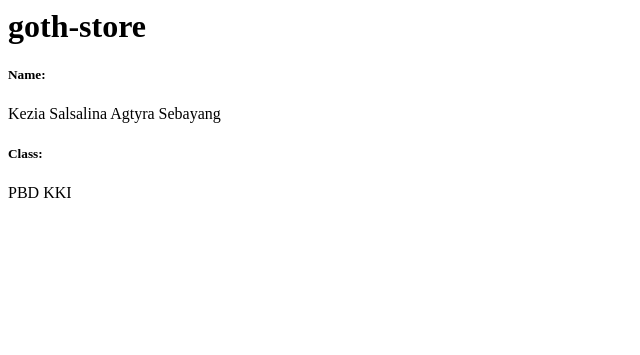
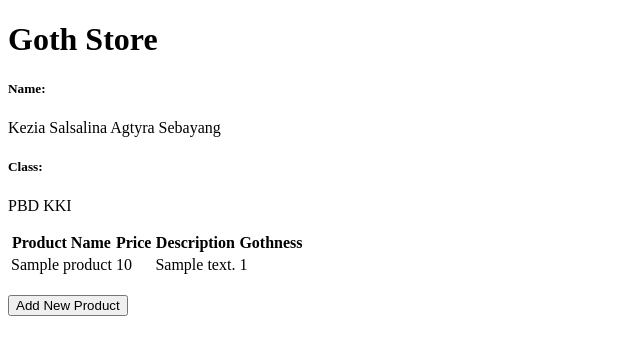
Before and after one commit to agtyra/goth-store, a Django app: page / in a window 1280 px wide. Shown: the top 355 px of the page, without its empty margins (0-640 px from the left). Run offline with Django 5.2, Linux system fonts and the light colour scheme; tables that the repository leaves empty hold one stand-in row (values such as "Sample post").

Commit message:
added assignment 3

```diff
--- a/goth_store/settings.py
+++ b/goth_store/settings.py
@@ -55,7 +55,7 @@ ROOT_URLCONF = 'goth_store.urls'
 TEMPLATES = [
     {
         'BACKEND': 'django.template.backends.django.DjangoTemplates',
-        'DIRS': [],
+        'DIRS': [BASE_DIR / 'templates'],
         'APP_DIRS': True,
         'OPTIONS': {
             'context_processors': [
@@ -122,3 +122,5 @@ STATIC_URL = 'static/'
 # https://docs.djangoproject.com/en/5.1/ref/settings/#default-auto-field
 
 DEFAULT_AUTO_FIELD = 'django.db.models.BigAutoField'
+
+CSRF_TRUSTED_ORIGINS = ["http://localhost","http://127.0.0.1","http://kezia-salsalina-gothstore.pbp.cs.ui.ac.id", "https://kezia-salsalina-gothstore.pbp.cs.ui.ac.id"]
--- a/main/models.py
+++ b/main/models.py
@@ -1,6 +1,8 @@
 from django.db import models
+import uuid
 
 class Product(models.Model):
+    id = models.UUIDField(primary_key=True, default=uuid.uuid4, editable=False)
     name = models.CharField(max_length=100)
     price = models.IntegerField()
     description = models.TextField()
--- a/main/templates/main.html
+++ b/main/templates/main.html
@@ -1,5 +1,41 @@
-<h1>{{ app_name }} </h1>
-<h5>Name: </h5>
+{% extends 'base.html' %}
+{% block content %}
+<h1>Goth Store</h1>
+
+<h5>Name:</h5>
 <p>{{ name }}</p>
-<h5>Class: </h5>
+
+<h5>Class:</h5>
 <p>{{ class }}</p>
+
+{% if not product_entries %}
+<p>There are no product in goth store.</p>
+{% else %}
+<table>
+  <tr>
+    <th>Product Name</th>
+    <th>Price</th>
+    <th>Description</th>
+    <th>Gothness</th>
+  </tr>
+
+  {% comment %} This is how to display product
+  {% endcomment %}
+  {% for product_entry in product_entries %}
+  <tr>
+    <td>{{product_entry.name}}</td>
+    <td>{{product_entry.price}}</td>
+    <td>{{product_entry.description}}</td>
+    <td>{{product_entry.gothness}}</td>
+  </tr>
+  {% endfor %}
+</table>
+{% endif %}
+
+<br />
+
+<a href="{% url 'main:create_product' %}">
+  <button>Add New Product</button>
+</a>
+
+{% endblock content %}
--- a/main/urls.py
+++ b/main/urls.py
@@ -1,8 +1,13 @@
 from django.urls import path
-from main.views import show_main
+from main.views import show_main, create_product, show_xml, show_json, show_xml_by_id, show_json_by_id
 
 app_name = 'main'
 
 urlpatterns = [
     path('', show_main, name='show_main'),
+    path('create-product', create_product, name='create_product'),
+    path('xml/', show_xml, name='show_xml'),
+    path('json/', show_json, name='show_json'),
+    path('xml/<str:id>/', show_xml_by_id, name='show_xml_by_id'),
+    path('json/<str:id>/', show_json_by_id, name='show_json_by_id'),
 ]
--- a/main/views.py
+++ b/main/views.py
@@ -1,10 +1,42 @@
-from django.shortcuts import render
+from django.shortcuts import render, redirect
+from main.forms import GothEntryForm
+from main.models import Product
+from django.http import HttpResponse
+from django.core import serializers
 
 def show_main(request):
+    goth_entries = Product.objects.all()
     context = {
         'app_name': 'goth-store',
         'name': 'Kezia Salsalina Agtyra Sebayang',
-        'class': 'PBD KKI'
+        'class': 'PBD KKI',
+        'product_entries' : goth_entries,
     }
 
     return render(request, 'main.html', context)
+
+def create_product(request):
+    form = GothEntryForm(request.POST or None)
+
+    if form.is_valid() and request.method == "POST":
+        form.save()
+        return redirect('main:show_main')
+
+    context = {'form': form}
+    return render(request, "create_product.html", context)
+
+def show_xml(request):
+    data = Product.objects.all()
+    return HttpResponse(serializers.serialize("xml", data), content_type="application/xml")
+
+def show_json(request):
+    data = Product.objects.all()
+    return HttpResponse(serializers.serialize("json", data), content_type="application/json")
+
+def show_xml_by_id(request, id):
+    data = Product.objects.filter(pk=id)
+    return HttpResponse(serializers.serialize("xml", data), content_type="application/xml")
+
+def show_json_by_id(request, id):
+    data = Product.objects.filter(pk=id)
+    return HttpResponse(serializers.serialize("json", data), content_type="application/json")
--- /dev/null
+++ b/templates/base.html
@@ -0,0 +1,13 @@
+{% load static %}
+<!DOCTYPE html>
+<html lang="en">
+  <head>
+    <meta charset="UTF-8" />
+    <meta name="viewport" content="width=device-width, initial-scale=1.0" />
+    {% block meta %} {% endblock meta %}
+  </head>
+
+  <body>
+    {% block content %} {% endblock content %}
+  </body>
+</html>
```
Also changed, not shown: main/forms.py (added, +7 -0 lines), main/templates/create_product.html (added, +18 -0 lines), .github/workflows/deploy.yml (added), main/migrations/0002_alter_product_id.py (added).
